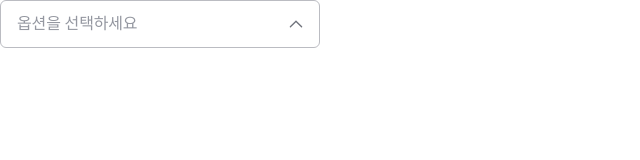
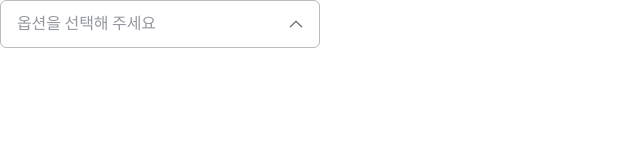
Before and after one commit to Bamdoliro/marururu, a React (Create React App) app: page / in a window 1280 px wide. Shown: the top 160 px of the page, without its empty margins (0-640 px from the left). Built offline with nearby package versions, Linux system fonts and the light colour scheme.

Commit message:
CHORE :: design system dropdown menu - ADD :: 클릭시 값 변경 - ADD :: 클릭시 테두리 이벤트

```diff
--- a/src/App.tsx
+++ b/src/App.tsx
@@ -8,6 +8,7 @@ const App = () => {
         { dropdownItemText: "dkssud" },
         { dropdownItemText: "dkssud" },
       ]}
+      width="320px"
     />
   );
 };
--- a/src/components/common/DropdownMenu/index.tsx
+++ b/src/components/common/DropdownMenu/index.tsx
@@ -9,24 +9,30 @@ interface DropdownItemType {
 
 interface PropsType {
   dropdownMenuDatas: DropdownItemType[];
+  width: string;
 }
 
-const DropdownMenu = ({ dropdownMenuDatas }: PropsType) => {
+const DropdownMenu = ({ dropdownMenuDatas, width = "320px" }: PropsType) => {
   const [isOpenDropdownMenu, setIsOpenDropdownMenu] = useState(false);
+  const [dropdownMenuText, setDropdownMenuText] =
+    useState("옵션을 선택해 주세요");
 
   const clickedToggle = () => {
     setIsOpenDropdownMenu((prev) => !prev);
   };
 
   return (
-    <S.DropdownMenu>
-      <S.DropdownMenuBox onClick={clickedToggle}>
-        <S.DropdownMenuText>옵션을 선택하세요</S.DropdownMenuText>
+    <S.DropdownMenu style={{ width }}>
+      <S.DropdownMenuBox onClick={clickedToggle} isOpen={isOpenDropdownMenu}>
+        <S.DropdownMenuText>{dropdownMenuText}</S.DropdownMenuText>
         <S.Img src={isOpenDropdownMenu ? ArrowUnder : ArrowTop} />
       </S.DropdownMenuBox>
       <S.DropdownMenuList isOpen={isOpenDropdownMenu}>
         {dropdownMenuDatas?.map((item, index) => (
-          <S.DropdownMenuItem key={`dropdown ${index}`}>
+          <S.DropdownMenuItem
+            key={`dropdown ${index}`}
+            onClick={() => setDropdownMenuText(item.dropdownItemText)}
+          >
             {item.dropdownItemText}
           </S.DropdownMenuItem>
         ))}
--- a/src/components/common/DropdownMenu/style.ts
+++ b/src/components/common/DropdownMenu/style.ts
@@ -1,4 +1,4 @@
-import styled from "styled-components";
+import styled, { css } from "styled-components";
 import * as T from "styles/text.style";
 import { color } from "styles/theme.style";
 
@@ -9,7 +9,7 @@ export const DropdownMenu = styled.div`
   gap: 8px;
 `;
 
-export const DropdownMenuBox = styled.div`
+export const DropdownMenuBox = styled.div<{ isOpen: boolean }>`
   display: flex;
   align-items: center;
   justify-content: space-between;
@@ -19,10 +19,18 @@ export const DropdownMenuBox = styled.div`
   padding: 10px 16px;
 
   background-color: ${color.white};
-  border: 1px solid ${color.gray400};
   border-radius: 6px;
+  cursor: pointer;
 
-  cursor: pointer;
+  ${({ isOpen }) =>
+    isOpen
+      ? css`
+          border: 1px solid ${color.maruDefault};
+          outline: 2px solid rgba(20, 112, 255, 0.25);
+        `
+      : css`
+          border: 1px solid ${color.gray400};
+        `};
 `;
 
 export const DropdownMenuText = styled(T.p2)`
@@ -34,8 +42,8 @@ export const Img = styled.img`
   height: 14px;
 `;
 
-export const DropdownMenuList = styled.ul<{ isOpen: boolean }>`
-  display: ${(props) => (props.isOpen ? "block" : "none")};
+export const DropdownMenuList = styled.div<{ isOpen: boolean }>`
+  display: ${({ isOpen }) => (isOpen ? "block" : "none")};
   padding: 8px 0px;
   width: 100%;
   background-color: ${color.white};
@@ -44,7 +52,7 @@ export const DropdownMenuList = styled.ul<{ isOpen: boolean }>`
   border-radius: 6px;
 `;
 
-export const DropdownMenuItem = styled.li`
+export const DropdownMenuItem = styled.button`
   display: flex;
   align-items: center;
   padding: 10px 16px;
```
